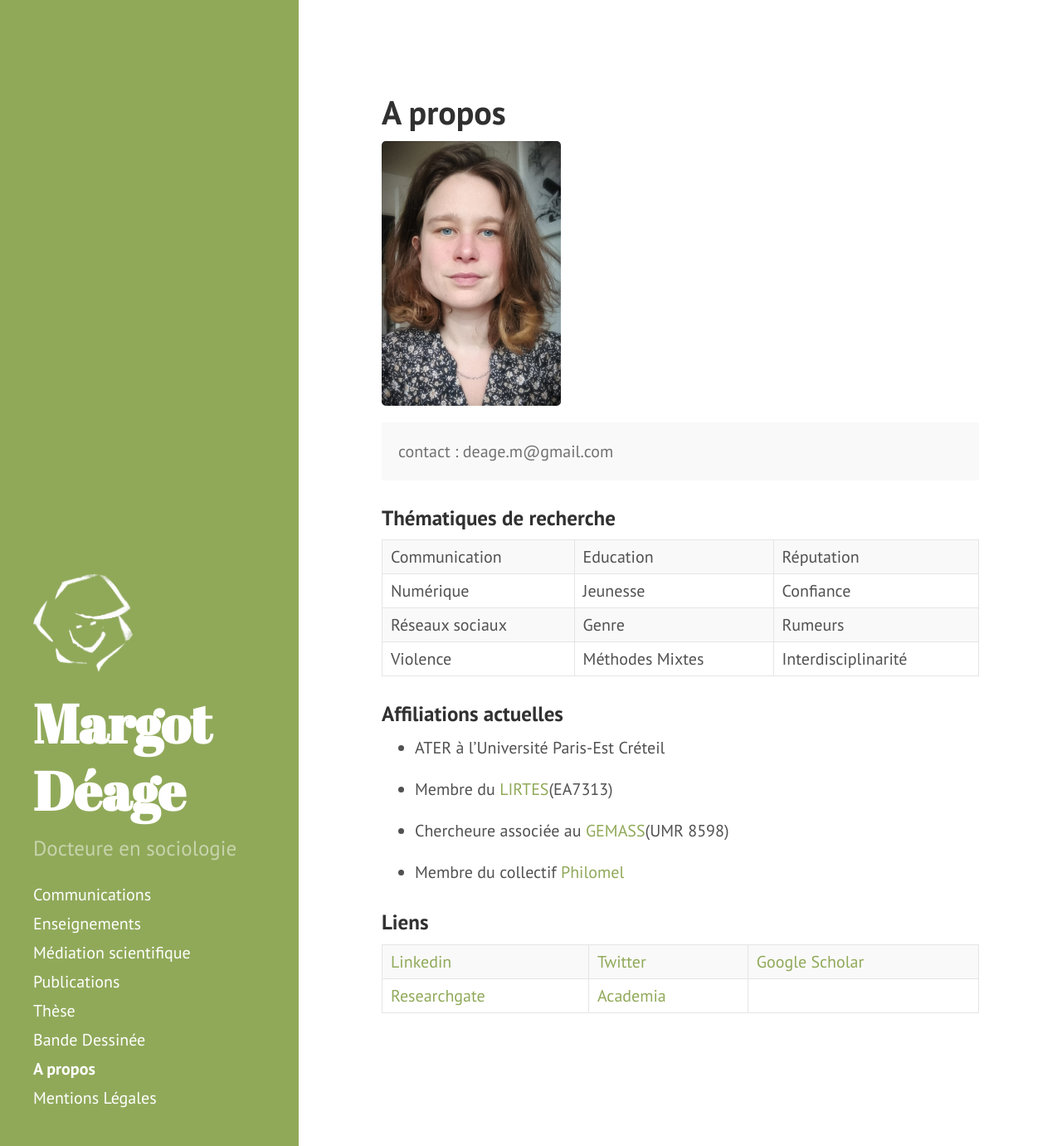
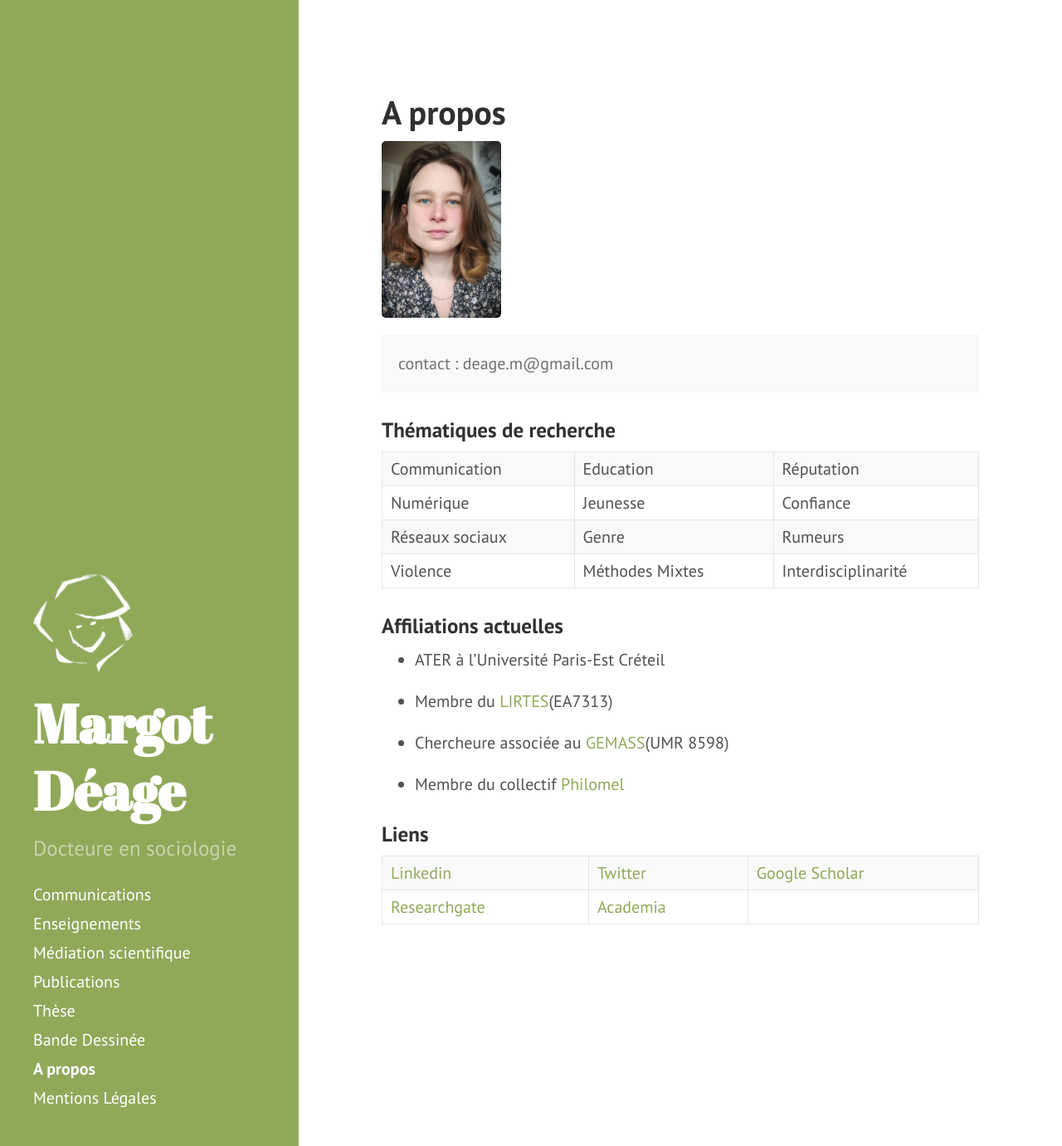
Before and after one commit to margotdeage/margotdeage.github.io, a Jekyll site: the page built from index.md, in a window 1280 px wide and 1381 px high. Shown: the whole window at 83% size. Built offline with Jekyll 4.4.1, drawn with Linux system fonts in a browser that asks for light colours; the list of posts is cut into pages by our own code.

Commit message:
Update index.md

```diff
--- a/index.md
+++ b/index.md
@@ -4,7 +4,7 @@
 ---
 
 
-  <img src="https://github.com/margotdeage/margotdeage.github.io/blob/gh-pages/WhatsApp%20Image%202021-06-08%20at%2016.13.09.jpeg" alt="Margot Déage"   width="30%" height="30%"/>
+  <img src="https://github.com/margotdeage/margotdeage.github.io/blob/gh-pages/WhatsApp%20Image%202021-06-08%20at%2016.13.09.jpeg" alt="Margot Déage"   width="20%" height="20%"/>
 
 <div class="message">
   contact : deage.m@gmail.com
```
